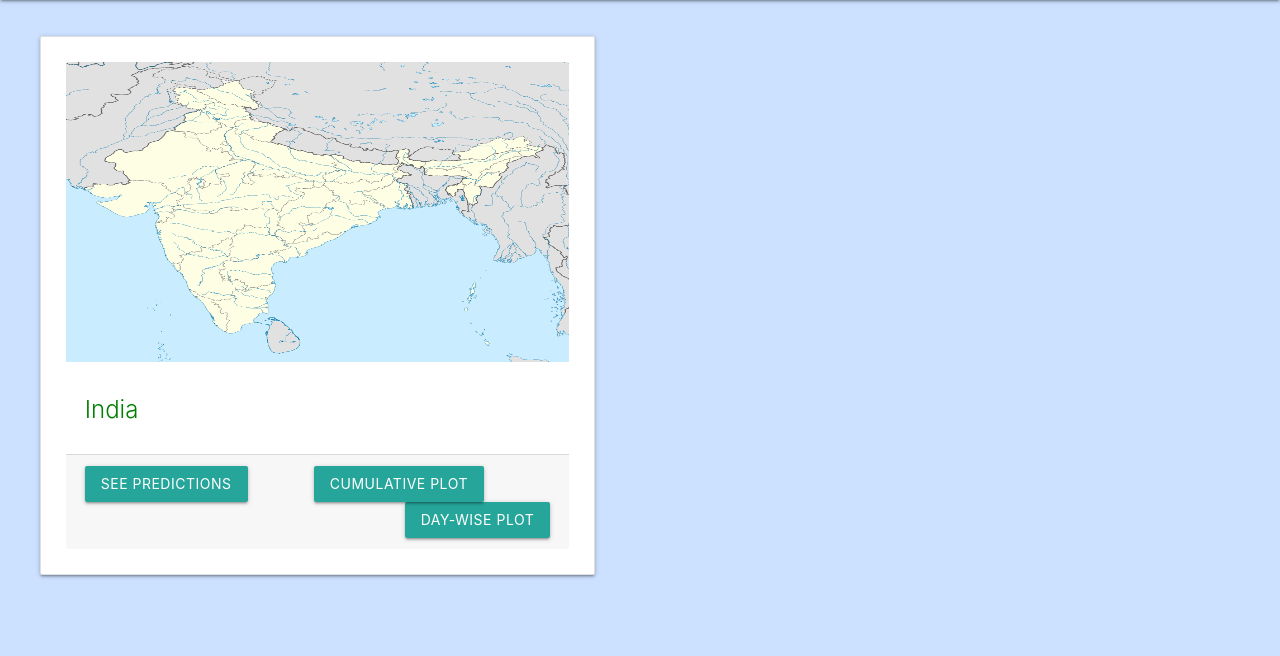
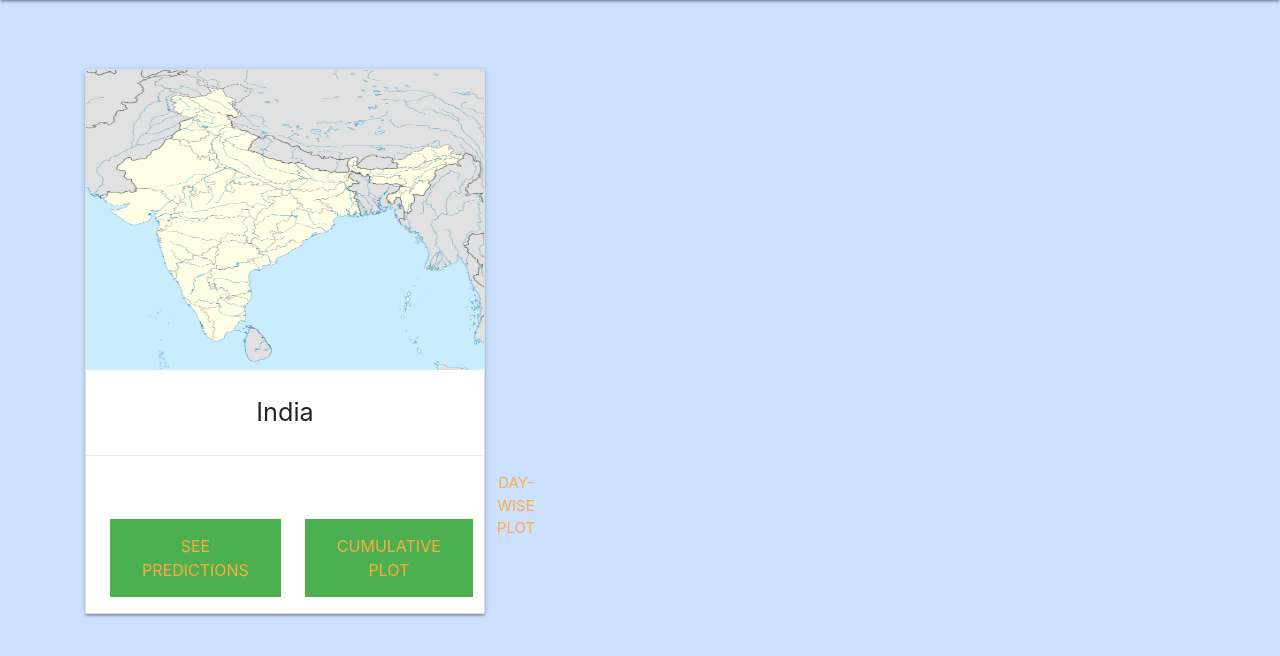
Before and after one commit to SaiVamshiK/Covid19-Future-Predictions-in-India, a Django app: page /overall/ in a window 1280 px wide. Shown: the part 64-720 px from the top of the page. Run offline with Django 3.2, Linux system fonts and the light colour scheme; some libraries are stand-ins or nearby versions.

Commit message:
minor changes done

```diff
--- a/Covid19PredictorApp/templates/Covid19PredictorApp/overall.html
+++ b/Covid19PredictorApp/templates/Covid19PredictorApp/overall.html
@@ -6,38 +6,30 @@
     {% if state.name == 'India' %}
 
 
+        <div style="margin-left: 20px;">
+        <div class="card" style="max-width: 400px;">
+            <div class="card-image">
+              <img src="{{state.image}}">
 
-        <div class="card" style="width: 37rem; margin:0 auto;">
-            <img class="card-img-top"
-                src= "{{state.image}}"
-                        alt="Card image cap">
-
-            <div class="card-body">
-                <h5 class="card-title" style="color:green">
-                    {{state.name}}
-                </h5>
+            </div>
+            <div class="card-content">
+              <p class="flow-text" style="text-align: center;">{{state.name}}</p>
             </div>
 
-            <div class="card-footer text-center">
 
-                <button href="display_plot/?state_name={{state.name}}" class="btn btn-primary btn-sm float-left"
-                            id="left" style="color:white">
-                    See Predictions
-                </button>
-
-                <button href="cumulative/?state_name={{state.name}}" class="btn btn-warning btn-sm"
-                        id="center" style="color:white">
-                    Cumulative Plot
-                </button>
-                <button href="daywise/?state_name={{state.name}}" class="btn btn-danger btn-sm float-right"
-                        id="right" style="color:white">
-                    Day-wise Plot
-                </button>
-
+            <div class="card-action" style="text-align: center;">
+              <div class="btn-group">
+                <a href="display_plot/?state_name={{state.name}}" class="button">See Predictions</a>
+                <a href="cumulative/?state_name={{state.name}}" class="button">Cumulative Plot</a>
+                <a href="daywise/?state_name={{state.name}}">Day-wise Plot</a>
+              </div>
             </div>
-        </div>
 
 
+
+
+          </div>
+    </div>
 
 
     {% endif %}
```
